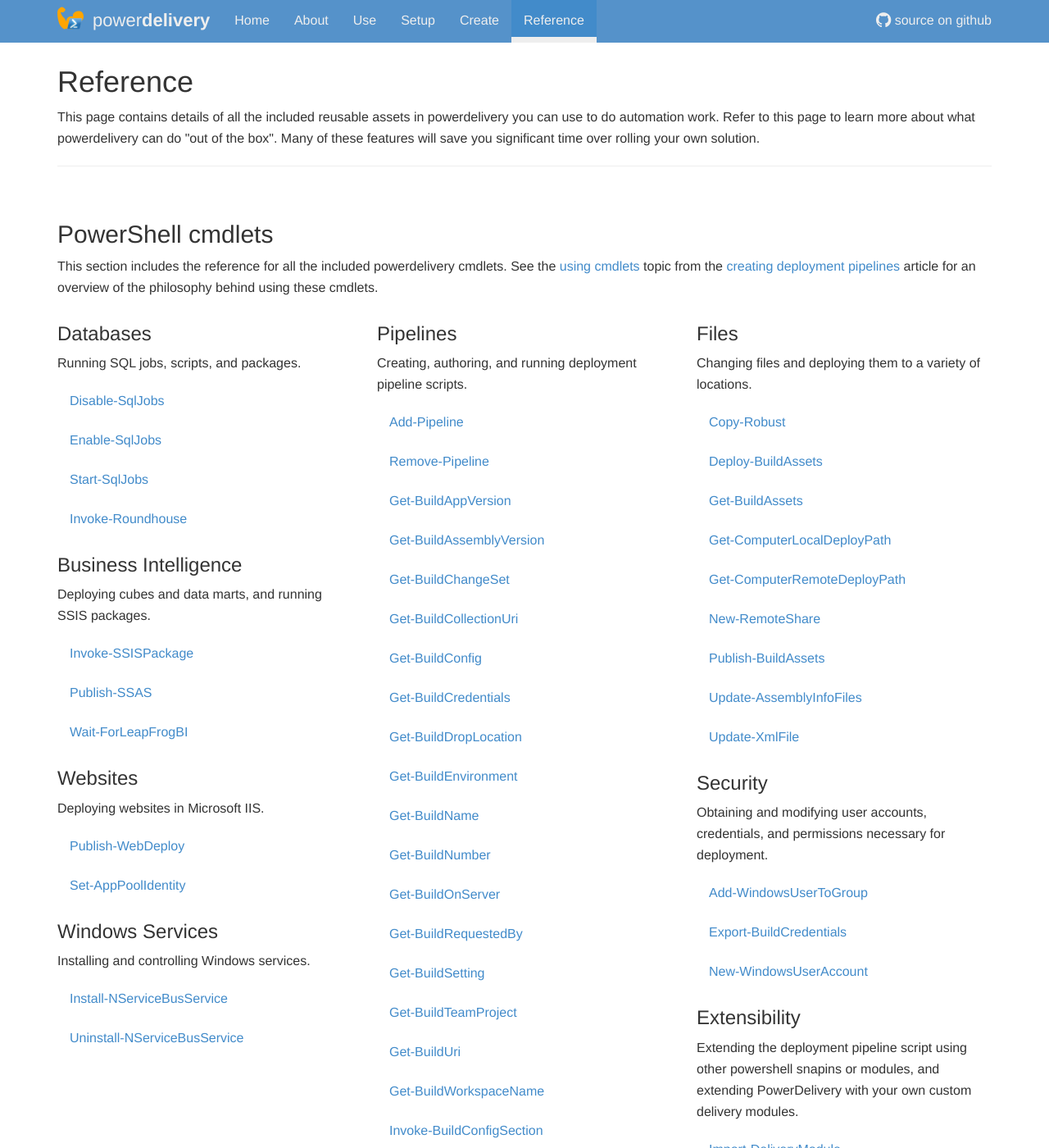
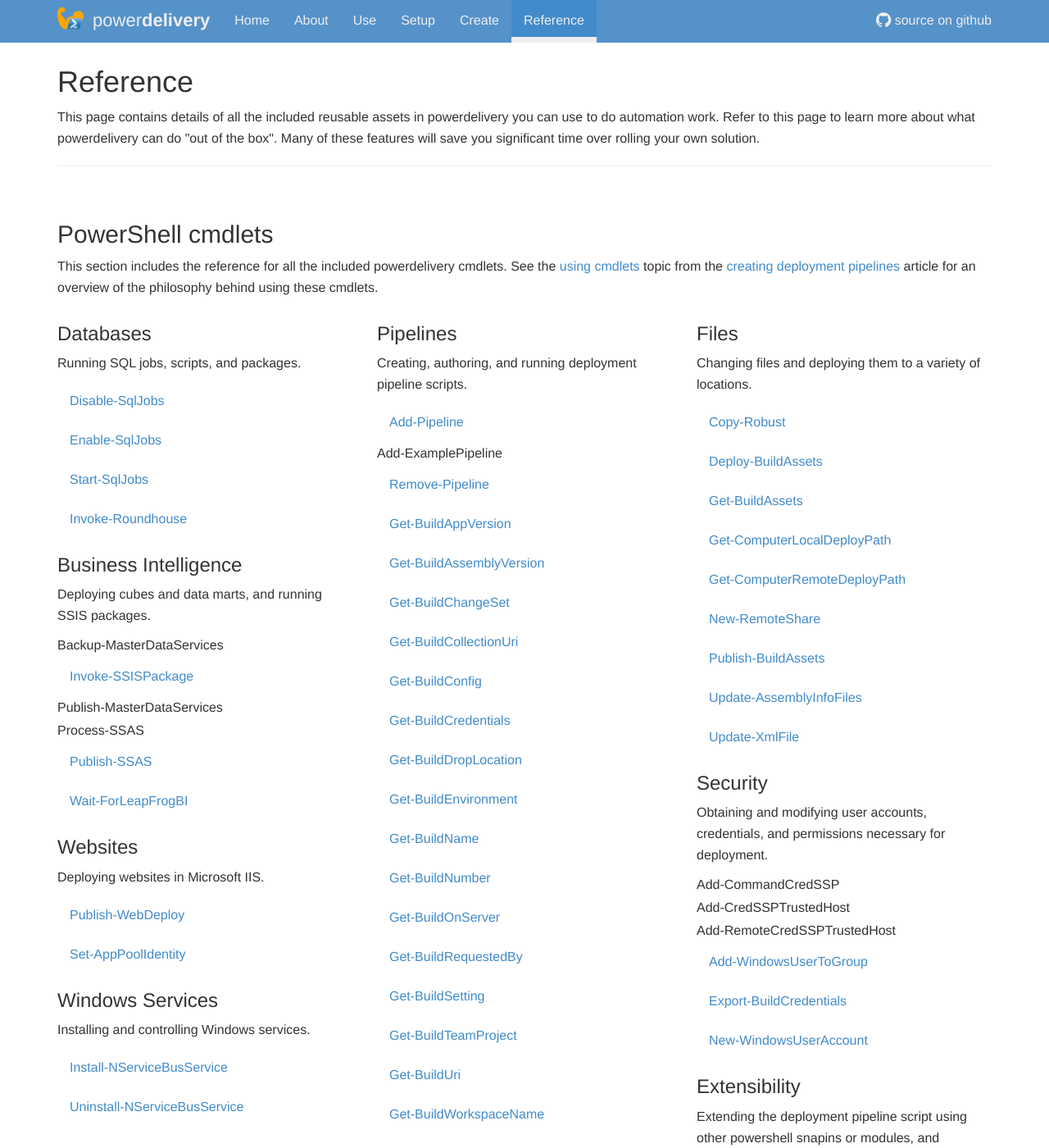
Before and after one commit to eavonius/powerdelivery, a Jekyll site: the page built from reference.markdown, in a window 1280 px wide and 1400 px high. Shown: the whole window at 82% size. Built offline with Jekyll 4.4.1, drawn with Linux system fonts in a browser that asks for light colours; nearby versions of some CDN libraries.

Commit message:
Added placeholders for new cmdlets

```diff
--- a/reference.markdown
+++ b/reference.markdown
@@ -42,7 +42,16 @@ layout: page
 			<p>Deploying cubes and data marts, and running SSIS packages.</p>
 			<ul class="nav nav-stacked">
 				<li>
+					Backup-MasterDataServices
+				</li>
+				<li>
 					<a href="#invoke_ssispackage_cmdlet">Invoke-SSISPackage</a>
+				</li>
+				<li>
+					Publish-MasterDataServices
+				</li>
+				<li>
+					Process-SSAS
 				</li>
 				<li>
 					<a href="#publish_ssas_cmdlet">Publish-SSAS</a>
@@ -78,6 +87,9 @@ layout: page
 			<ul class="nav nav-stacked">
 				<li>
 					<a href="create.html#add_pipeline">Add-Pipeline</a>
+				</li>
+				<li>
+					Add-ExamplePipeline
 				</li>
 				<li>
 					<a href="create.html#remove_pipeline">Remove-Pipeline</a>
@@ -193,6 +205,15 @@ layout: page
 			<h3>Security</h3>
 			<p>Obtaining and modifying user accounts, credentials, and permissions necessary for deployment.</p>
 			<ul class="nav nav-stacked">
+				<li>
+					Add-CommandCredSSP
+				</li>
+				<li>
+					Add-CredSSPTrustedHost
+				</li>
+				<li>
+					Add-RemoteCredSSPTrustedHost
+				</li>
 				<li>
 					<a href="#add_windowsusertogroup_cmdlet">Add-WindowsUserToGroup</a>
 				</li>
```
